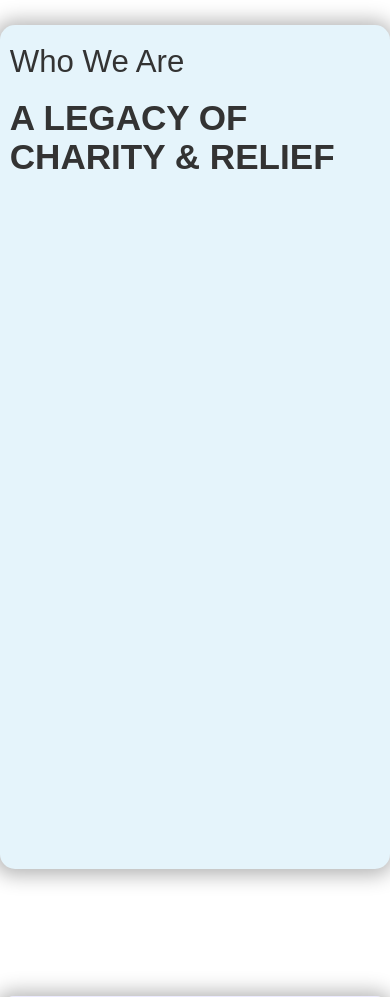
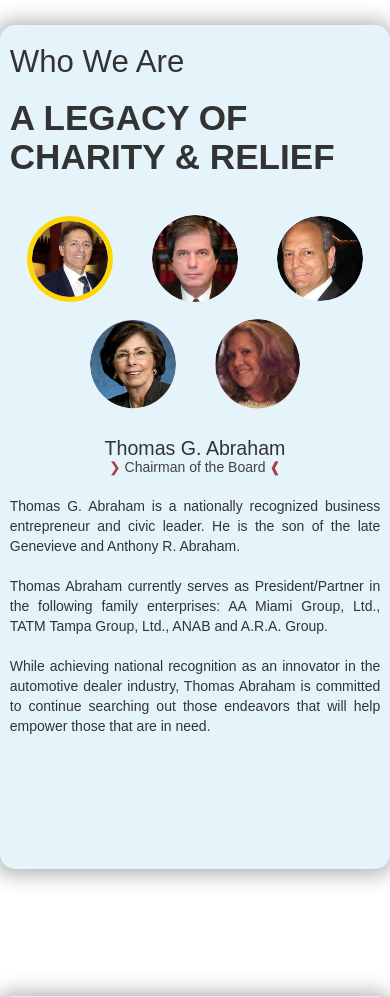
Before and after one commit to wmonecke/AbrahamFoundation, a PHP site: page / in a window 390 px wide. Shown: the part 2760-3757 px from the top of the page. Run offline with PHP 8.4, Linux system fonts and the light colour scheme; some libraries are stand-ins or nearby versions; some web fonts are replaced.

Commit message:
Mobile version ready. Version 1.0

```diff
--- a/index.html
+++ b/index.html
@@ -277,7 +277,6 @@
         <br>
         <p class="small"> - Page created by <a target="_blank" href="www.waltermonecke.com">Walter Monecke</a></p>
       </footer>
-
     </main>
 
 
@@ -372,6 +371,99 @@
       <section class="mobWhoWeAre">
         <h4 class="h4">Who We Are</h4>
         <h1 class="h1">A LEGACY OF CHARITY & RELIEF</h1>
+
+        <div class="mobButtons">
+          <div class="mobUpperButtons">
+            <img id="mobAbraham" src="images/1.1.png" alt="Thomas Abraham">
+            <img id="mobNick" src="images/1.4.png" alt="Nick Daniels">
+            <img id="mobTom" src="images/1.5.png" alt="Tom Malouf">
+          </div>
+
+          <div class="mobLowerButtons">
+            <img id="mobNancy" src="images/1.3.png" alt="Nancy Bailey">
+            <img id="mobNorma" src="images/1.2.png" alt="Norma Jean Abraham">
+          </div>
+        </div>
+
+
+
+        <div class="mobPersonaContent">
+
+          <div class="infoForThomas">
+            <h1>Thomas G. Abraham</h1>
+            <h3> <span class="yello">&#10095;</span> Chairman of the Board <span class="yello">&#10096;</span></h3>
+
+            <article class="thomasarticle">
+              Thomas G. Abraham is a nationally recognized business entrepreneur and civic leader. He is the son of the late Genevieve and Anthony R. Abraham. <br> <br>
+
+              Thomas Abraham currently serves as President/Partner in the following family enterprises: AA Miami Group, Ltd., TATM Tampa Group, Ltd., ANAB and A.R.A. Group. <br><br>
+
+              While achieving national recognition as an innovator in the automotive dealer industry, Thomas Abraham is committed to continue searching out those endeavors that will help empower those that are in need.
+            </article>
+          </div>
+
+          <div class="infoForNancy">
+            <h1>Nancy Bailey</h1>
+            <h3> <span class="yello">&#10095;</span> Chairman, Nancy Bailey & Assoc.
+                Vice Chairman <span class="yello">&#10096;</span>
+            </h3>
+
+            <article>
+              Nancy Bailey is the niece of Anthony Abraham.  In 1982, she founded Nancy Bailey & Assoc., Inc., one of the first full-service agencies specializing in the development and management of corporate brand licensing programs for Fortune 100 companies.
+              In 2010, Nancy Bailey & Associates was acquired by Omnicom Group to form one of the most successful and innovative licensing agencies in the world.<br><br>
+
+
+              In May 2010, Nancy was awarded the Ellis Island Medal of Honor to commemorate her outstanding achievements and dedicated leadership.<br><br>
+            </article>
+          </div>
+
+
+
+          <div class="infoForNick">
+            <h1>Nick Daniels</h1>
+            <h3>
+               <span class="yello">&#10095;</span> Member <span class="yello">&#10096;</span>
+            </h3>
+
+            <article class="nickarticle" onmouseover="document.body.style.overflow='hidden';" onmouseout="document.body.style.overflow='auto';">
+              Nick Daniels was admitted to the Florida bar in 1968. He is a graduate of the University of Florida (B.S. in Business Administration [1965]; J.D., [1968]). At New York University he earned an LL.M., in Taxation (1971). He is a Board Certified Tax Lawyer. <br><br>
+
+              Mr. Daniels is a member of the notable international legal fraternity Phi Delta Phi. His other memberships include the Estate Planning Council of Greater Miami (1975); the Florida Bar (Member, Tax Section); American Bar Association (Member, Tax Section); and the Florida Bar Board of Legal Specialization and Education.
+            </article>
+          </div>
+
+
+
+          <div class="infoForNorma">
+            <h1>Norma Jean Abraham</h1>
+            <h3>
+              <span class="yello">&#10095;</span> Member <span class="yello">&#10096;</span>
+            </h3>
+
+            <article class="nickarticle" onmouseover="document.body.style.overflow='hidden';" onmouseout="document.body.style.overflow='auto';">
+              Charitable work and philanthropy have long been an Abraham family affair. A founding member of St. Jude Children’s Research Hospital, her father set a shining example for Norma Jean and the whole family to follow. For over the past 30 years, Norma Jean has been active in non-profit organizations including the Alonzo Mourning Charities, Big Brothers Big Sisters, Cancer Link,   and many many others.<br><br>
+
+              Having received numerous awards for her commitment to noble causes, Norma Jean looks forward to continue serving the South Florida community for years to come.
+            </article>
+          </div>
+
+
+
+          <div class="infoForTom">
+            <h1>Tom Malouf</h1>
+            <h3>
+              <span class="yello">&#10095;</span> Member <span class="yello">&#10096;</span>
+            </h3>
+
+            <article class="nickarticle" onmouseover="document.body.style.overflow='hidden';" onmouseout="document.body.style.overflow='auto';">
+              Tom Malouf is from Jackson, Mississippi and is a former co-owner of Abraham Chevrolet in Tampa, Florida. He owns three Beef 'O' Brady's franchises, including the one in Brooksville, and built Horse Lake Plaza, where the restaurant is located. <br><br> He is an active philanthropist and supports many charities including St. Jude Children’s Research Hospital, Best Buddies, and Camillus House.
+            </article>
+          </div>
+
+
+
+        </div>
+
       </section>
 
 
@@ -410,7 +502,6 @@
     <script src="javascript/animatescroll.min.js"></script>
     <script src="javascript/vegas.min.js"></script>
     <script src="javascript/interface.js"></script>
-    <script src="http://localhost:63189/livereload.js"></script>
   </body>
 
 
--- a/styles/styles.scss
+++ b/styles/styles.scss
@@ -1265,6 +1265,7 @@ footer {
     border-radius: 15px;
     padding: 2.5vw;
     margin-bottom: 15vh;
+    overflow: hidden;
 
     -webkit-box-shadow: -1px 1px 20px 5px rgba(0,0,0,0.3);
     -moz-box-shadow: -1px 1px 20px 5px rgba(0,0,0,0.3);
@@ -1325,12 +1326,12 @@ footer {
     img {
       position: absolute;
       z-index: 0;
-      bottom: 0;
+      bottom: -14vh;
       left: 0;
       right: 0;
       margin: auto;
       border-radius: 0px;
-      height: 70vh;
+      height: 84vh;
       width: 100vw;
     }
   }
@@ -1422,6 +1423,90 @@ footer {
     -webkit-box-shadow: -1px 1px 20px 5px rgba(0,0,0,0.3);
     -moz-box-shadow: -1px 1px 20px 5px rgba(0,0,0,0.3);
     box-shadow: -1px 1px 20px 5px rgba(0,0,0,0.3);
+
+    img {
+      width: 22vw;
+      margin: 0 5vw;
+      border-radius: 50%;
+    }
+    .mobButtons {
+      position: relative;
+      bottom: 2.5vh;
+      height: 25vh;
+
+      width: 95vw;
+
+      .mobUpperButtons {
+        height: 12.5vh;
+
+        display: flex;
+        align-items: center;
+        justify-content: center;
+
+        #mobAbraham {
+          border: 5px solid gold;
+          border-radius: 50%;
+        }
+      }
+
+      .mobLowerButtons {
+        height: 12.5vh;
+
+        display: flex;
+        align-items: center;
+        justify-content: center;
+      }
+    }
+
+    .mobPersonaContent {
+      height: 45vh;
+      width: 95vw;
+
+      // GENERAL STYLING OF CONTENT
+      h1 {
+        text-align: center;
+        margin: auto;
+        font-size: 1.4em;
+      }
+
+      h3 {
+        text-align: center;
+        margin: auto;
+        font-size: 1.0em;
+        color: rgb(65,65,65);
+        font-weight: 400;
+        margin-bottom: 2.5vh;
+        .yello {
+          color: rgb(163,62,70);
+          font-weight: 400;
+        }
+      }
+
+      article {
+        text-align: justify;
+      }
+
+      //TARGETING EACH BLOCK OF INFO OF EACH PERSONA
+      .infoForThomas {
+
+      }
+
+      .infoForNancy {
+        display: none;
+      }
+
+      .infoForNick {
+        display: none;
+      }
+
+      .infoForNorma {
+        display: none;
+      }
+
+      .infoForTom {
+        display: none
+      }
+    }
   }
 
   section.mobGetInTouch {
```
Also changed, not shown: javascript/interface.js (+71 -0 lines), styles/styles.min.css.
